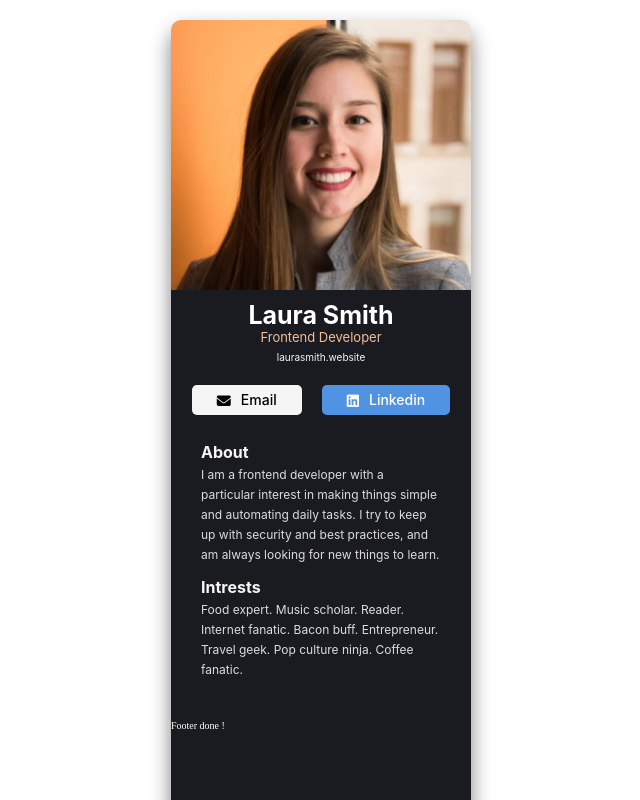
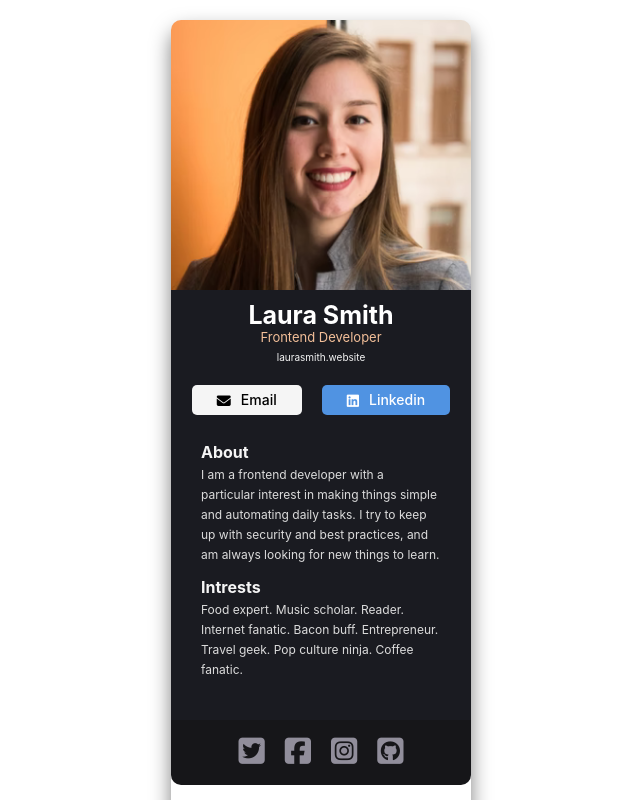
Before and after one commit to aadarsh10c/Digital-business-card-react, a React (Vite) app: page / in a window 1280 px wide. Shown: the top 800 px of the page, without its empty margins (319-959 px from the left). Built offline with nearby package versions, Linux system fonts and the light colour scheme.

Commit message:
Completed footer

```diff
--- a/src/component/Footer.jsx
+++ b/src/component/Footer.jsx
@@ -3,7 +3,20 @@ import React from "react";
 export default function Footer (){
     return (
         <footer className="footer">
-            Footer done !
+            <div className="footer__links">
+                <div className="footer__icon">
+                    <i class="fa-brands fa-square-twitter"></i>
+                </div>
+                <div className="footer__icon">
+                    <i class="fa-brands fa-square-facebook"></i>
+                </div>
+                <div className="footer__icon">
+                    <i class="fa-brands fa-square-instagram"></i>
+                </div>
+                <div className="footer__icon">
+                    <i class="fa-brands fa-square-github"></i>
+                </div>
+            </div>
         </footer>
     )
 }
--- a/src/index.css
+++ b/src/index.css
@@ -7,7 +7,6 @@ html {
   font-size: 62.5%;
 }
 .card {
-  background: #1A1B21;
   color: white;
   width: 30rem;
   height: 115vh;
@@ -28,8 +27,7 @@ html {
   font-family: 'Inter';
   font-style: normal;
   padding: 2rem ;
-  margin-top: 1rem;
-  padding-top: 0rem;
+  padding-top: 1rem;
   background-color: #1A1B21;
 }
 
@@ -121,3 +119,24 @@ span{
   padding-bottom: 1rem;
   color: #DCDCDC;
 }
+
+.footer{
+  height: 6.5rem ;
+  background-color: #161619;
+  border-radius: 0 0 1rem 1rem;
+  padding: 1.5rem 3rem;
+}
+
+.footer__links{
+  display: flex;
+  flex-direction: row;
+  justify-content: center;
+  align-items: center;
+  gap: 2rem;
+}
+
+.footer__icon{
+  display: inline-block;
+  font-size: 3rem;
+  color: #918E9B;
+}
```
